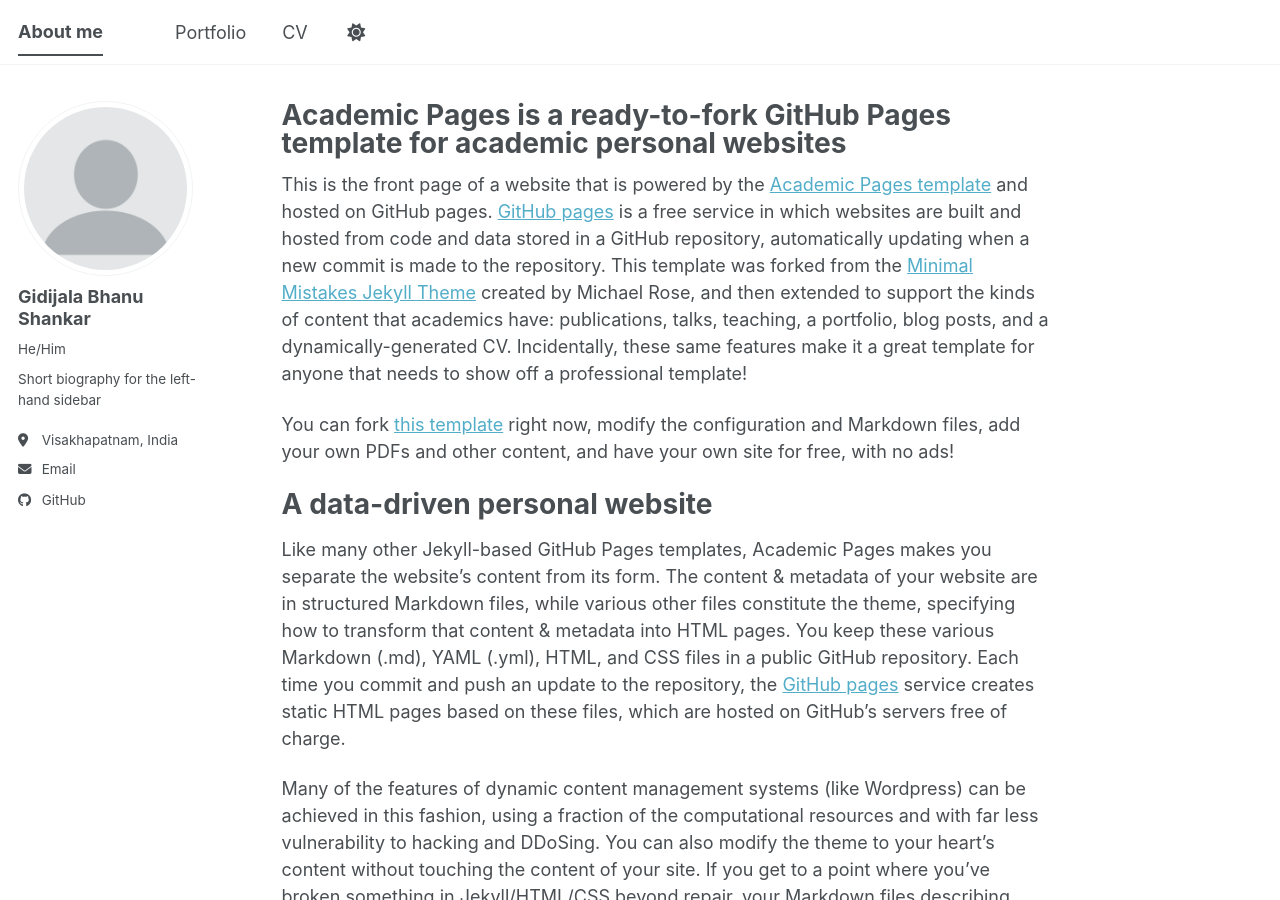
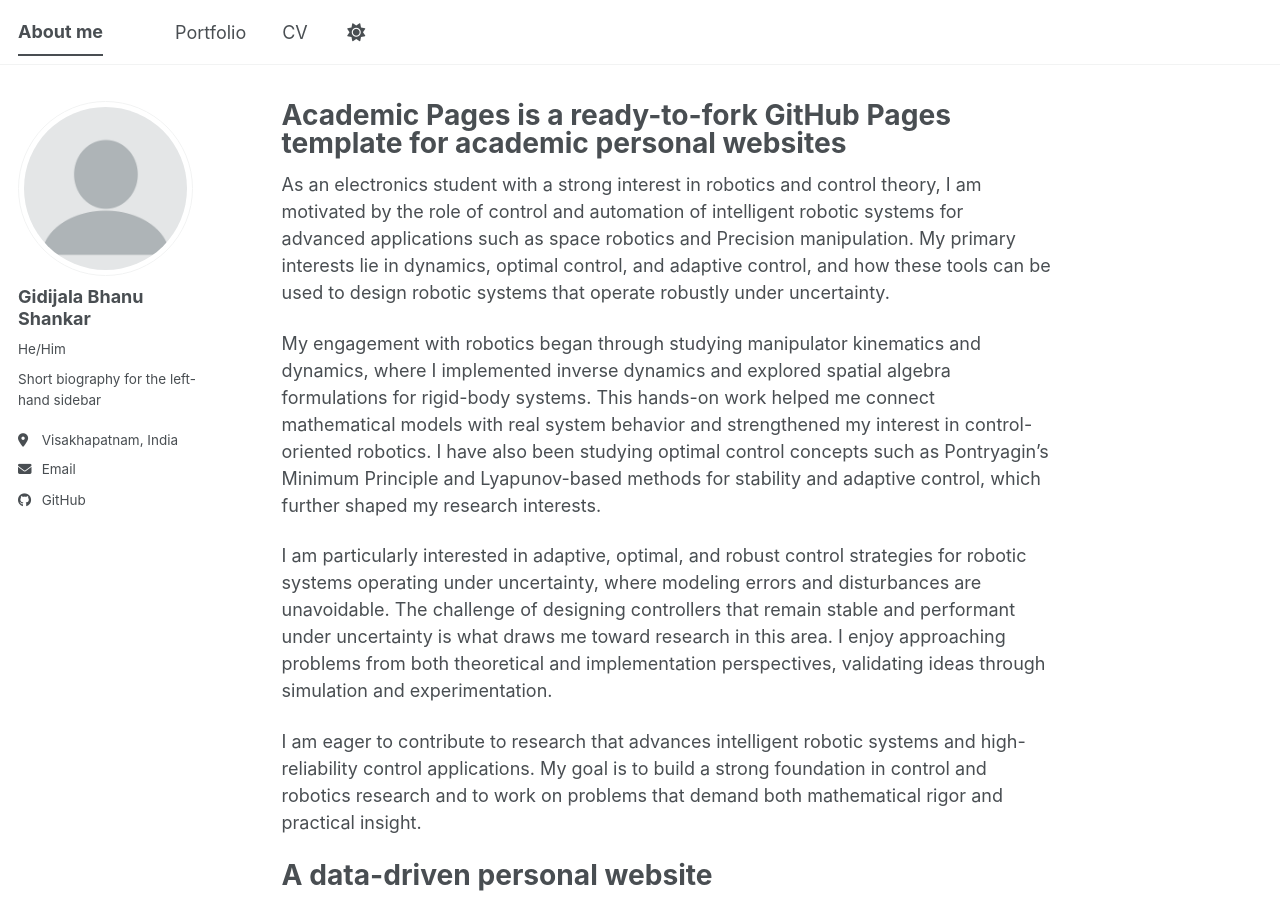
Before and after one commit to Drunk-ed/Drunk-ed.github.io, a Jekyll site: the page built from _pages/about.md, in a window 1280 px wide and 900 px high. Built offline with Jekyll 4.4.1, drawn with Linux system fonts in a browser that asks for light colours; a script bundle is joined from its source files by our own code; library files that are not in the unit come from our copies.

Commit message:
Update about.md

```diff
--- a/_pages/about.md
+++ b/_pages/about.md
@@ -7,9 +7,13 @@
   - /about.html
 ---
 
-This is the front page of a website that is powered by the [Academic Pages template](https://github.com/academicpages/academicpages.github.io) and hosted on GitHub pages. [GitHub pages](https://pages.github.com) is a free service in which websites are built and hosted from code and data stored in a GitHub repository, automatically updating when a new commit is made to the repository. This template was forked from the [Minimal Mistakes Jekyll Theme](https://mmistakes.github.io/minimal-mistakes/) created by Michael Rose, and then extended to support the kinds of content that academics have: publications, talks, teaching, a portfolio, blog posts, and a dynamically-generated CV. Incidentally, these same features make it a great template for anyone that needs to show off a professional template!
+As an electronics student with a strong interest in robotics and control theory, I am motivated by the role of control and automation of intelligent robotic systems for advanced applications such as space robotics and Precision manipulation. My primary interests lie in dynamics, optimal control, and adaptive control, and how these tools can be used to design robotic systems that operate robustly under uncertainty.
 
- You can fork [this template](https://github.com/academicpages/academicpages.github.io) right now, modify the configuration and Markdown files, add your own PDFs and other content, and have your own site for free, with no ads!
+My engagement with robotics began through studying manipulator kinematics and dynamics, where I implemented inverse dynamics and explored spatial algebra formulations for rigid-body systems. This hands-on work helped me connect mathematical models with real system behavior and strengthened my interest in control-oriented robotics. I have also been studying optimal control concepts such as Pontryagin’s Minimum Principle and Lyapunov-based methods for stability and adaptive control, which further shaped my research interests.
+
+I am particularly interested in adaptive, optimal, and robust control strategies for robotic systems operating under uncertainty, where modeling errors and disturbances are unavoidable. The challenge of designing controllers that remain stable and performant under uncertainty is what draws me toward research in this area. I enjoy approaching problems from both theoretical and implementation perspectives, validating ideas through simulation and experimentation.
+
+I am eager to contribute to research that advances intelligent robotic systems and high-reliability control applications. My goal is to build a strong foundation in control and robotics research and to work on problems that demand both mathematical rigor and practical insight.
 
 A data-driven personal website
 ======
```
